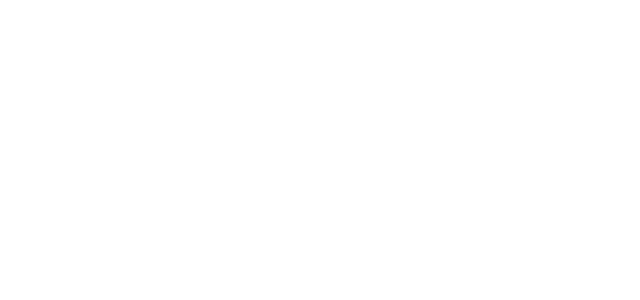
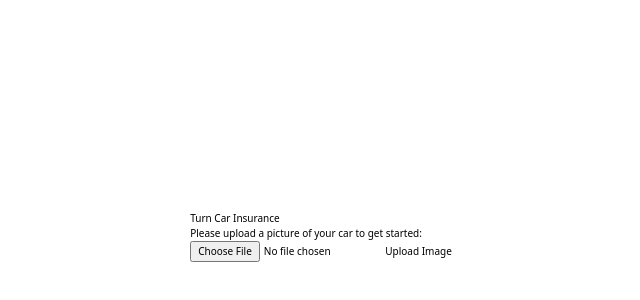
Before and after one commit to Safdari10/car-type-classifer, a Next.js app: page / in a window 1280 px wide. Shown: the part 164-464 px from the top of the page, without its empty margins (319-959 px from the left). Built offline with nearby package versions, Linux system fonts and the light colour scheme.

Commit message:
tidied up global.css, added fronend Image Upload component and imported into page.

```diff
--- /dev/null
+++ b/src/app/components/Upload.tsx
@@ -0,0 +1,50 @@
+"use client";
+
+import { useState } from "react";
+
+const Upload = () => {
+  const [selectedImage, setSelectedImage] = useState<File | null>(null);
+
+  const handleImageChange = (e: React.ChangeEvent<HTMLInputElement>) => {
+    if (e.target.files) {
+      setSelectedImage(e.target.files[0]);
+    }
+  };
+
+  const handleSubmit = () => {
+    if (selectedImage) {
+      console.log("Image selected:", selectedImage);
+    }
+  };
+
+  return (
+    <div className="flex flex-col items-center justify-center">
+      <h1 className="text-2xl">
+        Please upload a picture of your car to get started:
+      </h1>
+      <input
+        type="file"
+        accept="image/"
+        onChange={handleImageChange}
+        className="border p-2"
+      />
+      {selectedImage && (
+        <div>
+          <p>Selected file: {selectedImage.name}</p>
+          <img
+            src={URL.createObjectURL(selectedImage)}
+            alt="preview"
+            className="max-w-xs mt-2"
+          />
+        </div>
+      )}
+      <button
+        onClick={handleSubmit}
+        className="bg-blue-500 text-white p-2 rounded">
+        Upload Image
+      </button>
+    </div>
+  );
+};
+
+export default Upload;
--- a/src/app/layout.tsx
+++ b/src/app/layout.tsx
@@ -1,3 +1,7 @@
+'use client'
+
+import './styles/global.css';
+
 const layout = ({ children }: { children: React.ReactNode }) => {
   return (
     <html lang="en">
--- a/src/app/page.tsx
+++ b/src/app/page.tsx
@@ -1,9 +1,11 @@
+import Upload from "./components/Upload"
 
 
 const page = () => {
   return (
     <div>
-
+      <h1>Turn Car Insurance</h1>
+      <Upload/>
     </div>
   )
 }
--- /dev/null
+++ b/src/app/styles/global.css
@@ -0,0 +1,26 @@
+@tailwind base;
+
+
+@layer base {
+  *,
+  *::before,
+  *::after {
+    box-sizing: border-box;
+    margin: 0;
+    padding: 0;
+  }
+
+  html {
+    font-size: 62.5%;
+  }
+
+  body {
+    display: flex;
+    justify-content: center;
+    align-items: center;
+    min-height: 100vh;
+  }
+}
+
+@tailwind components;
+@tailwind utilities;
--- a/src/app/styles/globals.css
+++ /dev/null
@@ -1,13 +0,0 @@
-@tailwind base;
-
-@layer base {
-    *,*::before, *::before {
-        box-sizing: border-box;
-        margin: 0;
-        padding: 0;
-}
-}
-
-@tailwind components;
-
-@tailwind utilities;
```
